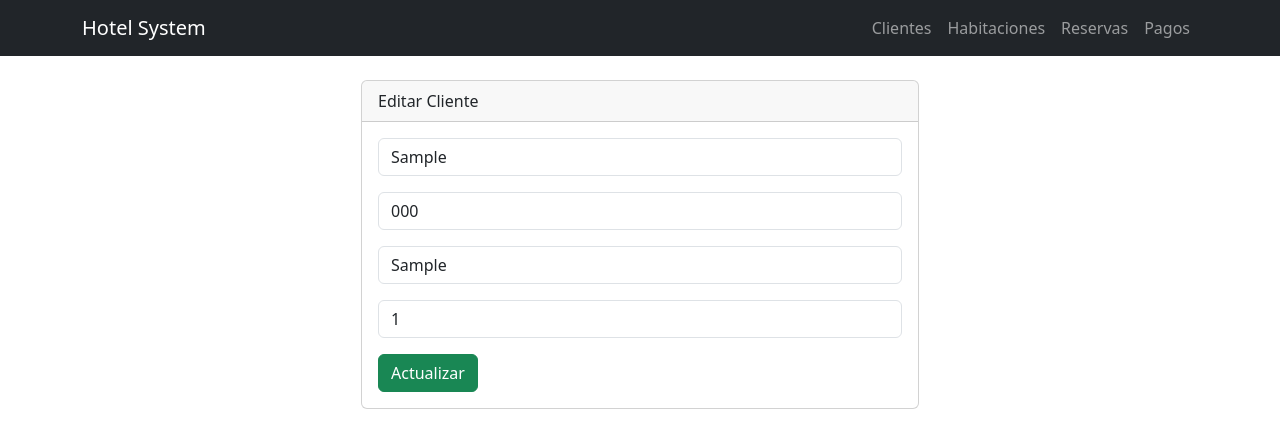
After one commit to Marthagb10/HotelSystem, a Flask app: page /edit_cliente/1 in a window 1280 px wide. The commit adds this page. Shown: the top 448 px of the page. Run offline with Flask 3, Linux system fonts and the light colour scheme; tables that the repository leaves empty or names only in its code hold one stand-in row (values such as "Sample post"); some libraries are stand-ins or nearby versions.

Commit message:
CRUD clientes completo

```diff
--- a/app.py
+++ b/app.py
@@ -76,5 +76,45 @@ def delete_cliente(id):
 
     return redirect('/clientes')
 
+@app.route('/edit_cliente/<id>')
+def edit_cliente(id):
+
+    cur = mysql.connection.cursor()
+
+    cur.execute(
+        "SELECT * FROM clientes WHERE id_cliente=%s",
+        (id,)
+    )
+
+    cliente = cur.fetchone()
+
+    return render_template(
+        'edit_cliente.html',
+        cliente=cliente
+    )
+@app.route('/update_cliente/<id>', methods=['POST'])
+def update_cliente(id):
+
+    nombre = request.form['nombre']
+    cedula = request.form['cedula']
+    telefono = request.form['telefono']
+    direccion = request.form['direccion']
+
+    cur = mysql.connection.cursor()
+
+    cur.execute("""
+        UPDATE clientes
+        SET nombre=%s,
+            cedula=%s,
+            telefono=%s,
+            direccion=%s
+        WHERE id_cliente=%s
+    """, (nombre, cedula, telefono, direccion, id))
+
+    mysql.connection.commit()
+
+    return redirect('/clientes')
+
+
 if __name__ == '__main__':
     app.run(debug=True)
--- a/templates/clientes.html
+++ b/templates/clientes.html
@@ -72,6 +72,10 @@
                         <a href="/delete_cliente/{{ cliente.0 }}" class="btn btn-danger btn-sm">
                             Eliminar
                         </a>
+
+                        <a href="/edit_cliente/{{ cliente.0 }}" class="btn btn-warning btn-sm">
+                            Editar
+                        </a>
                     </td>
                 </tr>
 
--- /dev/null
+++ b/templates/edit_cliente.html
@@ -0,0 +1,49 @@
+{% extends 'layout.html' %}
+
+{% block body %}
+
+<div class="col-md-6 mx-auto">
+
+    <div class="card">
+
+        <div class="card-header">
+            Editar Cliente
+        </div>
+
+        <div class="card-body">
+
+            <form action="/update_cliente/{{ cliente.0 }}" method="POST">
+
+                <input type="text"
+                       name="nombre"
+                       value="{{ cliente.1 }}"
+                       class="form-control mb-3">
+
+                <input type="text"
+                       name="cedula"
+                       value="{{ cliente.2 }}"
+                       class="form-control mb-3">
+
+                <input type="text"
+                       name="telefono"
+                       value="{{ cliente.3 }}"
+                       class="form-control mb-3">
+
+                <input type="text"
+                       name="direccion"
+                       value="{{ cliente.4 }}"
+                       class="form-control mb-3">
+
+                <button class="btn btn-success">
+                    Actualizar
+                </button>
+
+            </form>
+
+        </div>
+
+    </div>
+
+</div>
+
+{% endblock %}
```
